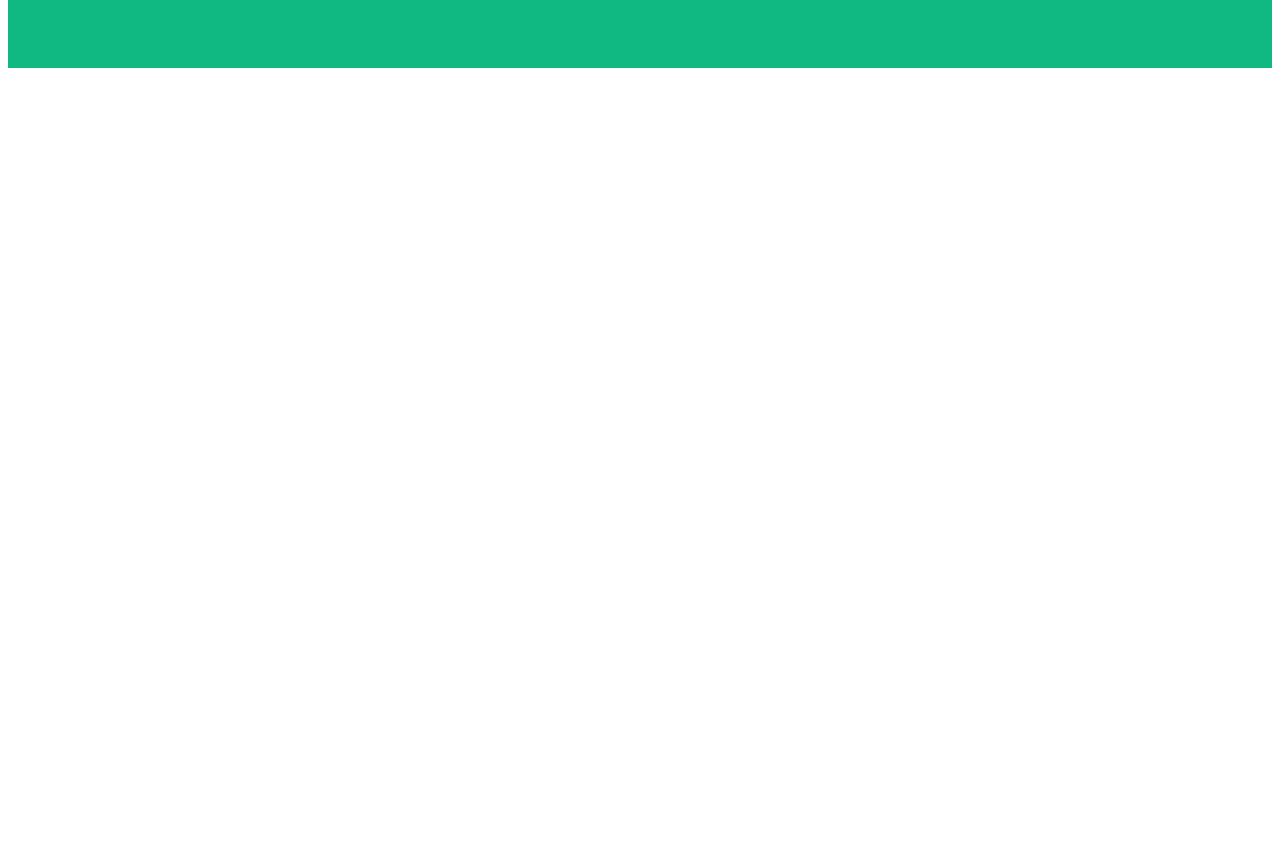
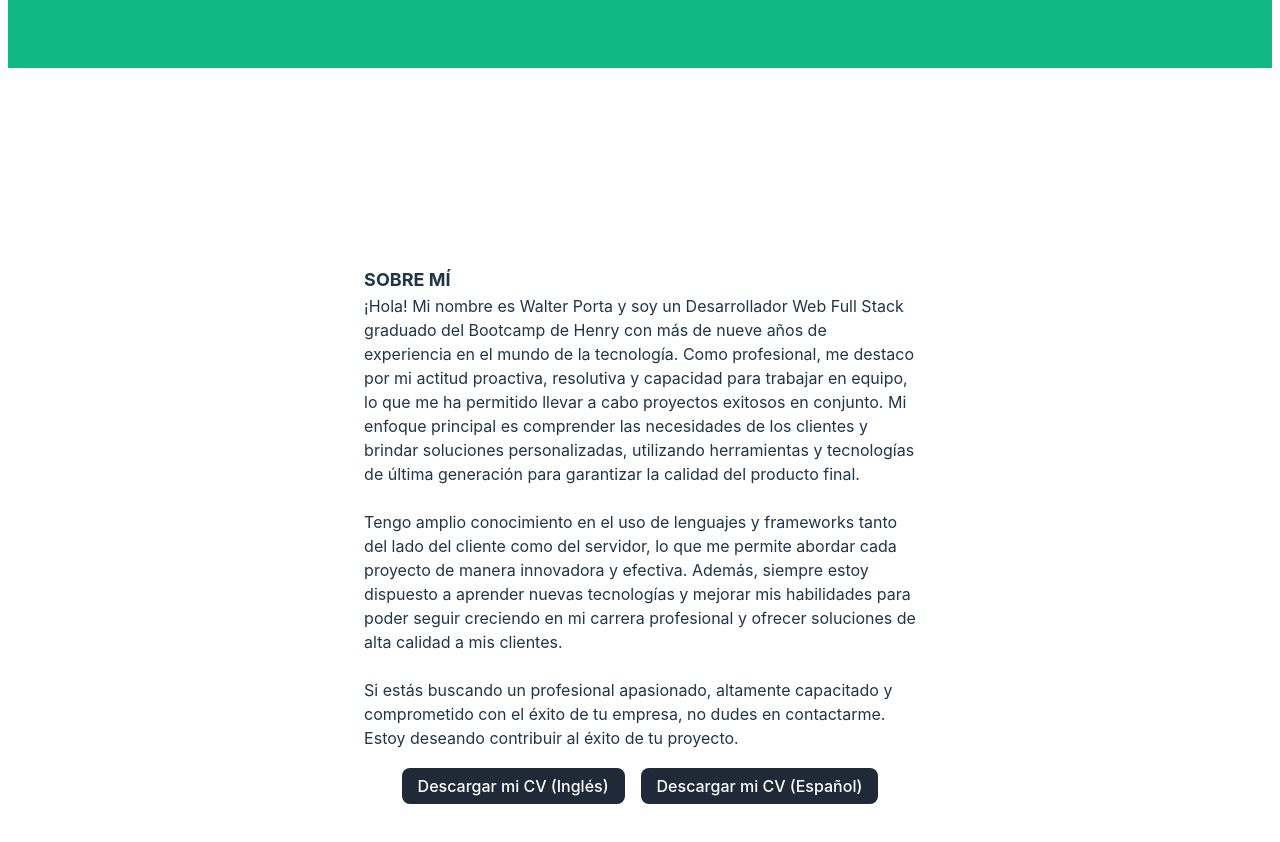
Before and after one commit to walterporta/portfoliowp, a React (Vite) app: page / in a window 1280 px wide. Shown: the part 740-1582 px from the top of the page. Before the commit the page ends 872 px from the top, so only its background shows below. Built offline with nearby package versions, Linux system fonts and the light colour scheme.

Commit message:
About ok

```diff
--- a/src/components/About.jsx
+++ b/src/components/About.jsx
@@ -0,0 +1,50 @@
+const About = () => {
+return (
+    <div className=" flex flex-col items-center justify-center h-screen">
+
+
+        <div className=" text-left">
+
+            <h1 className="text-lg font-bold">SOBRE MÍ</h1>
+
+            <p>¡Hola! Mi nombre es Walter Porta y soy un Desarrollador Web Full Stack</p>
+            <p>graduado del Bootcamp de Henry con más de nueve años de</p>
+            <p>experiencia en el mundo de la tecnología. Como profesional, me destaco</p>
+            <p>por mi actitud proactiva, resolutiva y capacidad para trabajar en equipo,</p>
+            <p>lo que me ha permitido llevar a cabo proyectos exitosos en conjunto. Mi</p>
+            <p>enfoque principal es comprender las necesidades de los clientes y</p>
+            <p>brindar soluciones personalizadas, utilizando herramientas y tecnologías</p>
+            <p>de última generación para garantizar la calidad del producto final.</p>
+            <br/>
+            <p>Tengo amplio conocimiento en el uso de lenguajes y frameworks tanto</p>
+            <p>del lado del cliente como del servidor, lo que me permite abordar cada</p>
+            <p>proyecto de manera innovadora y efectiva. Además, siempre estoy</p>
+            <p>dispuesto a aprender nuevas tecnologías y mejorar mis habilidades para</p>
+            <p>poder seguir creciendo en mi carrera profesional y ofrecer soluciones de</p>
+            <p>alta calidad a mis clientes.</p>
+            <br/>
+            <p>Si estás buscando un profesional apasionado, altamente capacitado y</p>
+            <p>comprometido con el éxito de tu empresa, no dudes en contactarme.</p>
+            <p>Estoy deseando contribuir al éxito de tu proyecto.</p>
+        </div>
+        <div className="mt-6 space-x-4">
+            <a
+            href="https://drive.google.com/file/d/17pGeiRA535DKCVIcvlv7xxVXKihNo_jq/view?usp=share_link"
+            target="_blank"
+            rel="noopener noreferrer"
+            className="bg-gray-800 hover:text-cyan-500 text-white px-4 py-2 rounded-lg" >
+            Descargar mi CV (Inglés)
+            </a>
+
+            <a href="https://drive.google.com/file/d/1D9Vv69mRuarWmYV3gjxYX4p8PvuvlqBD/view?usp=share_link"
+            target="_blank"
+            rel="noopener noreferrer"
+            className="bg-gray-800 hover:text-cyan-500 text-white px-4 py-2 rounded-lg" >
+            Descargar mi CV (Español)
+            </a>
+        </div>
+    </div>
+)
+}
+
+export default About
--- a/src/views/Home.jsx
+++ b/src/views/Home.jsx
@@ -1,6 +1,7 @@
 import React from "react";
 import NavBar from "../components/Navbar";
 import Landing from "../components/Landing";
+import About from "../components/About";
 
 const Home = () => {
 
@@ -8,6 +9,7 @@ const Home = () => {
         <div className="w-full h-screen bg-emerald-500 p-0">
             <NavBar />
             <Landing />
+            <About />
         </div>
     );
 };
```
